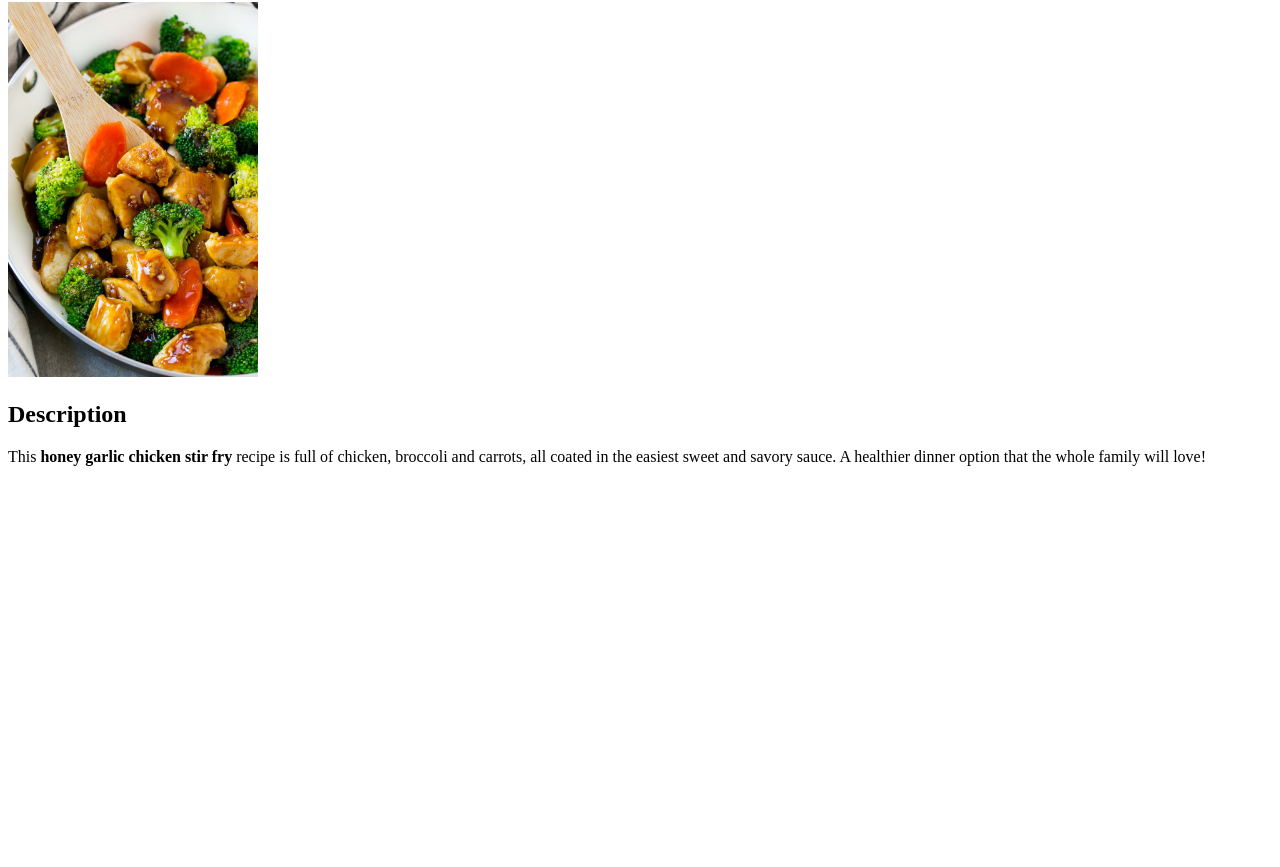
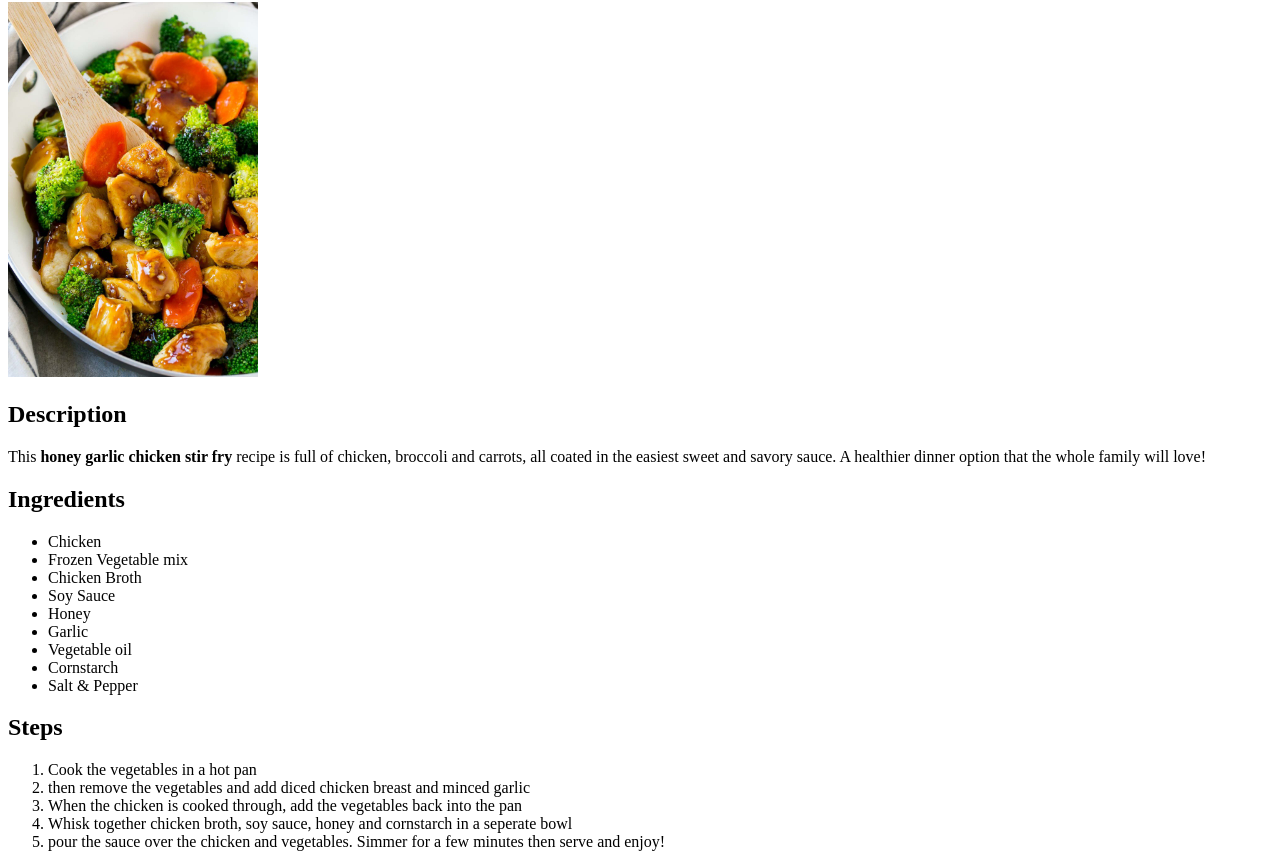
Before and after one commit to aljp37/odin-recipes, a plain HTML site: page recipes/stirfry.html in a window 1280 px wide. Shown: the part 78-945 px from the top of the page. Before the commit the page ends 800 px from the top, so only its background shows below. Drawn offline with Linux system fonts and the light colour scheme.

Commit message:
Add ingredients and Steps

```diff
--- a/recipes/stirfry.html
+++ b/recipes/stirfry.html
@@ -11,5 +11,33 @@
     <h2>Description</h2>
     <p>This <strong>honey garlic chicken stir fry</strong> recipe is full of chicken, broccoli and carrots, all coated in the easiest sweet and savory sauce. A healthier dinner option that the whole family will love!</p>
 
+    <h2>Ingredients</h2>
+        <ul>
+            <li>Chicken</li>
+            <li>Frozen Vegetable mix</li>
+            <li>Chicken Broth</li>
+            <li>Soy Sauce</li>
+            <li>Honey</li>
+            <li>Garlic</li>
+            <li>Vegetable oil</li>
+            <li>Cornstarch</li>
+            <li>Salt & Pepper</li>
+        </ul>
+
+    <h2>Steps</h2>
+        <ol>
+            <li>Cook the vegetables in a hot pan</li>
+            <li>then remove the vegetables and add diced chicken breast and minced garlic</li>
+            <li>When the chicken is cooked through, add the vegetables back into the pan</li>
+            <li>Whisk together chicken broth, soy sauce, honey and cornstarch in a seperate bowl</li>
+            <li>pour the sauce over the chicken and vegetables. Simmer for a few minutes then serve and enjoy!</li>
+
+
+
+
+
+
+        </ol>
+
 </body>
 </html>
```
